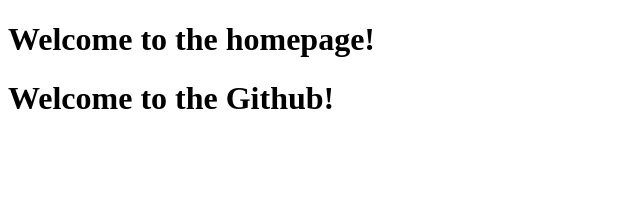
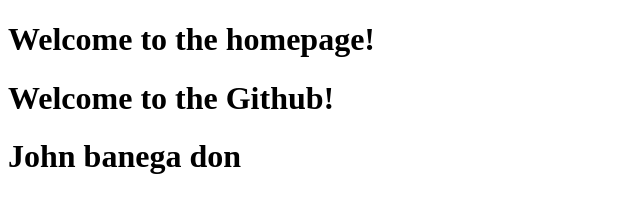
Before and after one commit to Abhishek610819/React-Project, a plain HTML site: page index.html in a window 1280 px wide. Shown: the whole page, without its empty margins (0-640 px from the left). Drawn offline with Linux system fonts and the light colour scheme.

Commit message:
firstreact

```diff
--- a/index.html
+++ b/index.html
@@ -8,5 +8,6 @@
 <body>
    <h1>Welcome to the homepage!</h1>
     <h1>Welcome to the Github!</h1>
+    <h1>John banega don</h1>
 </body>
 </html>
```
